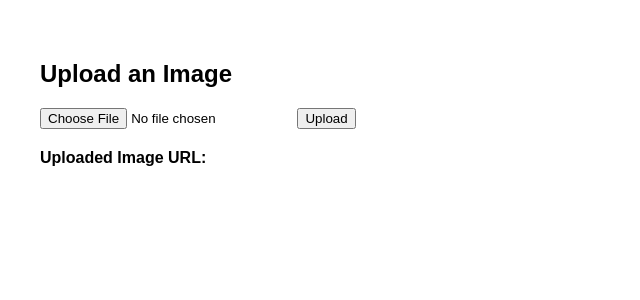
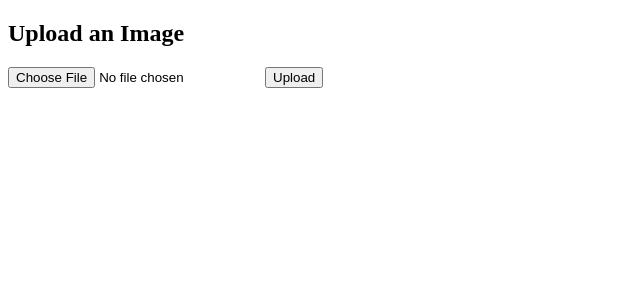
Before and after one commit to bgridtech/images-backend, a Flask app: page / in a window 1280 px wide. Shown: the top 300 px of the page, without its empty margins (0-640 px from the left). Run offline with Flask 3, Linux system fonts and the light colour scheme.

Commit message:
Update index.html

```diff
--- a/templates/index.html
+++ b/templates/index.html
@@ -2,66 +2,33 @@
 <html lang="en">
 <head>
   <meta charset="UTF-8">
-  <title>Image Uploader</title>
-  <style>
-    body {
-      font-family: sans-serif;
-      padding: 2rem;
-    }
-    #preview {
-      margin-top: 20px;
-    }
-    img {
-      max-width: 100%;
-      height: auto;
-      border: 1px solid #ccc;
-      padding: 8px;
-      margin-top: 10px;
-    }
-  </style>
+  <title>Upload Image</title>
 </head>
 <body>
   <h2>Upload an Image</h2>
-
-  <input type="file" id="imageInput" accept="image/*">
+  <input type="file" id="imageInput" />
   <button onclick="uploadImage()">Upload</button>
-
-  <div id="preview">
-    <p><strong>Uploaded Image URL:</strong> <span id="imageUrl"></span></p>
-    <img id="uploadedImage" src="" alt="" style="display: none;">
-  </div>
+  <div id="result"></div>
 
   <script>
     async function uploadImage() {
-      const input = document.getElementById('imageInput');
+      const input = document.getElementById("imageInput");
       const file = input.files[0];
-      if (!file) {
-        alert("Please select an image first.");
-        return;
-      }
+      const formData = new FormData();
+      formData.append("image", file);
 
-      const formData = new FormData();
-      formData.append('image', file);
+      const res = await fetch("/upload", {
+        method: "POST",
+        body: formData
+      });
 
-      try {
-        const response = await fetch('http://localhost:5000/upload', {
-          method: 'POST',
-          body: formData
-        });
+      const data = await res.json();
+      const resultDiv = document.getElementById("result");
 
-        const data = await response.json();
-
-        if (response.ok) {
-          const imageUrl = data.url;
-          document.getElementById('imageUrl').textContent = imageUrl;
-          const img = document.getElementById('uploadedImage');
-          img.src = imageUrl;
-          img.style.display = 'block';
-        } else {
-          alert("Upload failed: " + (data.error?.message || "Unknown error"));
-        }
-      } catch (error) {
-        alert("Upload error: " + error.message);
+      if (data.url) {
+        resultDiv.innerHTML = `<p>Uploaded:</p><a href="${data.url}" target="_blank">${data.url}</a><br/><img src="${data.url}" width="200"/>`;
+      } else {
+        resultDiv.innerText = "Error: " + JSON.stringify(data.error);
       }
     }
   </script>
```
